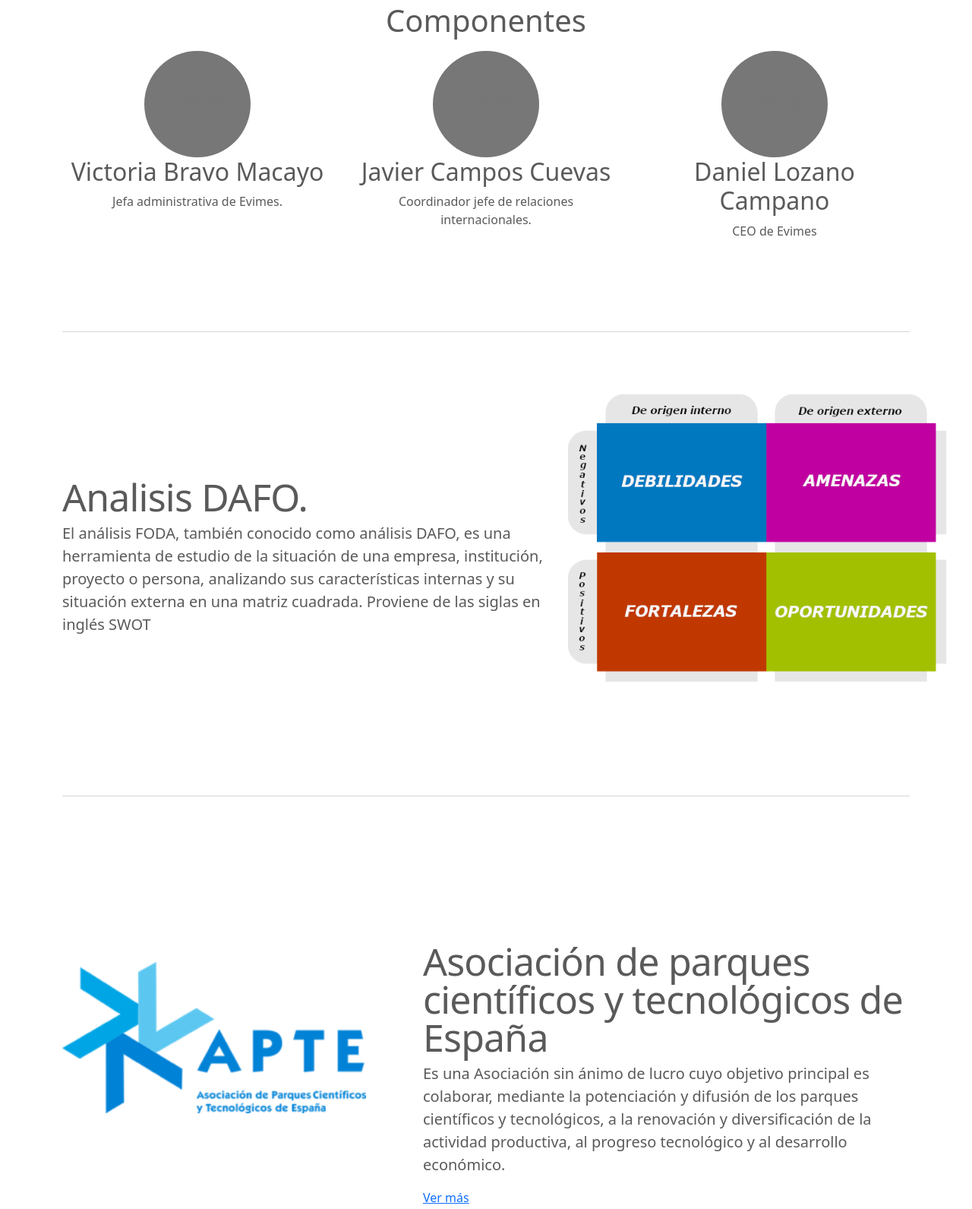
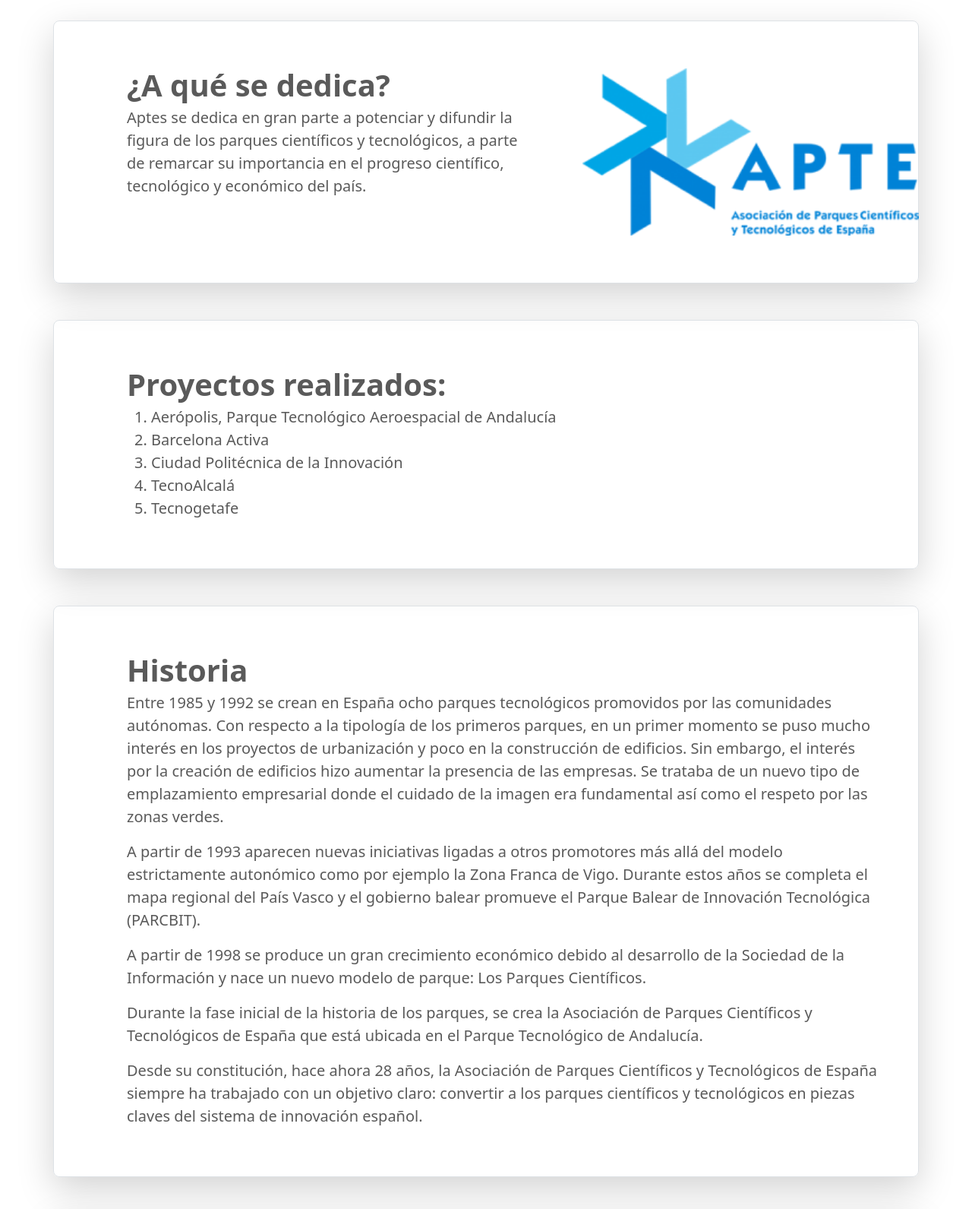
Before and after one commit to Basstreb/Evimes, a plain HTML site: page apte.html in a window 1280 px wide. Shown: the part 142-1733 px from the top of the page at 76% size. Drawn offline with nearby package versions, Linux system fonts and the light colour scheme.

Commit message:
feat: added apte section

```diff
--- a/apte.html
+++ b/apte.html
@@ -5,6 +5,19 @@
     <!-- Required meta tags -->
     <meta charset="utf-8">
     <meta name="viewport" content="width=device-width, initial-scale=1">
+    <link rel="stylesheet" href="https://maxcdn.bootstrapcdn.com/bootstrap/4.0.0/css/bootstrap.min.css"
+        integrity="sha384-Gn5384xqQ1aoWXA+058RXPxPg6fy4IWvTNh0E263XmFcJlSAwiGgFAW/dAiS6JXm" crossorigin="anonymous">
+
+    <script src="https://code.jquery.com/jquery-3.2.1.slim.min.js"
+        integrity="sha384-KJ3o2DKtIkvYIK3UENzmM7KCkRr/rE9/Qpg6aAZGJwFDMVNA/GpGFF93hXpG5KkN" crossorigin="anonymous">
+    </script>
+    <script src="https://cdnjs.cloudflare.com/ajax/libs/popper.js/1.12.9/umd/popper.min.js"
+        integrity="sha384-ApNbgh9B+Y1QKtv3Rn7W3mgPxhU9K/ScQsAP7hUibX39j7fakFPskvXusvfa0b4Q" crossorigin="anonymous">
+    </script>
+    <script src="https://maxcdn.bootstrapcdn.com/bootstrap/4.0.0/js/bootstrap.min.js"
+        integrity="sha384-JZR6Spejh4U02d8jOt6vLEHfe/JQGiRRSQQxSfFWpi1MquVdAyjUar5+76PVCmYl" crossorigin="anonymous">
+    </script>
+
 
     <!-- Bootstrap CSS -->
     <link href="https://cdn.jsdelivr.net/npm/bootstrap@5.1.3/dist/css/bootstrap.min.css" rel="stylesheet"
@@ -18,7 +31,6 @@
     <!-- Favicons -->
     <link rel="icon" href="images/favicon.png" sizes="128x128" type="image/png">
     <meta name="theme-color" content="#7952b3">
-
 
     <style>
         .bd-placeholder-img {
@@ -67,222 +79,146 @@
   ================================================== -->
         <!-- Wrap the rest of the page in another container to center all the content. -->
 
-        <div class="container marketing">
-
-            <!-- Three columns of text below the carousel -->
-            <div class="row" id="team">
-                <h1 class="mb-3">
-                    <center>Componentes</center>
-                </h1>
-                <div class="col-lg-4">
-                    <svg class="bd-placeholder-img rounded-circle" width="140" height="140"
-                        xmlns="http://www.w3.org/2000/svg" role="img" aria-label="Placeholder: 140x140"
-                        preserveAspectRatio="xMidYMid slice" focusable="false">
-                        <title>Placeholder</title>
-                        <rect width="100%" height="100%" fill="#777" /><text x="50%" y="50%" fill="#777"
-                            dy=".3em">140x140</text>
-                    </svg>
-
-                    <h2>Victoria Bravo Macayo</h2>
-                    <p>Jefa administrativa de Evimes.</p>
-                    <!-- <p><a class="btn btn-secondary" href="#">View details &raquo;</a></p> -->
-                </div><!-- /.col-lg-4 -->
-                <div class="col-lg-4">
-                    <svg class="bd-placeholder-img rounded-circle" width="140" height="140"
-                        xmlns="http://www.w3.org/2000/svg" role="img" aria-label="Placeholder: 140x140"
-                        preserveAspectRatio="xMidYMid slice" focusable="false">
-                        <title>Placeholder</title>
-                        <rect width="100%" height="100%" fill="#777" /><text x="50%" y="50%" fill="#777"
-                            dy=".3em">140x140</text>
-                    </svg>
-
-                    <h2>Javier Campos Cuevas</h2>
-                    <p>Coordinador jefe de relaciones internacionales.</p>
-                    <!-- <p><a class="btn btn-secondary" href="#">View details &raquo;</a></p> -->
-                </div><!-- /.col-lg-4 -->
-                <div class="col-lg-4">
-                    <svg class="bd-placeholder-img rounded-circle" width="140" height="140"
-                        xmlns="http://www.w3.org/2000/svg" role="img" aria-label="Placeholder: 140x140"
-                        preserveAspectRatio="xMidYMid slice" focusable="false">
-                        <title>Placeholder</title>
-                        <rect width="100%" height="100%" fill="#777" /><text x="50%" y="50%" fill="#777"
-                            dy=".3em">140x140</text>
-                    </svg>
-
-                    <h2>Daniel Lozano Campano</h2>
-                    <p>CEO de Evimes</p>
-                    <!-- <p><a class="btn btn-secondary" href="#">View details &raquo;</a></p> -->
-                </div><!-- /.col-lg-4 -->
-            </div><!-- /.row -->
-
-
-            <!-- START THE FEATURETTES -->
-
-            <hr class="featurette-divider" id="dafo">
-
-            <div class="flip-card">
-                <div class="flip-card-inner">
-                    <div class="flip-card-front">
-                        <div class="row featurette">
-                            <div class="col-md-7">
-                                <h2 class="featurette-heading">Analisis DAFO.</h2>
-                                <p class="lead">El análisis FODA, también conocido como análisis DAFO, es una
-                                    herramienta de estudio
-                                    de la situación de una empresa, institución, proyecto o persona, analizando sus
-                                    características
-                                    internas y su situación externa en una matriz cuadrada. Proviene de las siglas en
-                                    inglés SWOT
+        <div class="container my-5">
+            <div class="row p-5 pe-lg-0 pt-lg-5 align-items-center rounded-3 border shadow-lg">
+                <div class="col-lg-7 p-3 p-lg-5 pt-lg-3">
+                    <h1 class="fw-bold lh-1">¿A qué se dedica?</h1>
+                    <p class="lead">
+                        Aptes se dedica en gran parte a potenciar y difundir la figura de los parques científicos y
+                        tecnológicos, a parte de remarcar su importancia en el progreso científico, tecnológico y
+                        económico del país.
                     </p>
                 </div>
-                            <div class="col-md-5">
-                                <img src="images/grafico-DAFO.png" alt="" srcset="" width="500px">
+                <div class="col-lg-4">
+                    <img class="rounded-lg-3" src="images/apte.png" alt="" height="220px">
                 </div>
             </div>
         </div>
 
-                    <div class="flip-card-back">
-                        <div class="row">
-                            <table class="table table-primary col me-3">
-                                <thead>
-                                    <tr>
-                                        <th scope="col" class="text-center">DEBILIDADES</th>
-                                    </tr>
-                                </thead>
-                                <tbody>
-                                    <tr>
-                                        <td>Presupuesto limitado 💸</td>
-                                    </tr>
-                                    <tr>
-                                        <td>Dificultad para lanzar el "producto" en el mercado</td>
-                                    </tr>
-                                    <tr>
-                                        <td>Falta de experiencia en el sector</td>
-                                    </tr>
-                                    <tr>
-                                        <td>Plantilla reducida</td>
-                                    </tr>
-                                    <tr>
-                                        <td>Falta de capacidades técnicas en algunas áreas</td>
-                                    </tr>
-                                </tbody>
-                            </table>
-
-                            <table class="table table-warning col">
-                                <thead>
-                                    <tr>
-                                        <th scope="col" colspan="4" class="text-center">AMENAZAS</th>
-                                    </tr>
-                                </thead>
-                                <tbody>
-                                    <tr>
-                                        <td>Disminución en los niveles de renta</td>
-                                    </tr>
-                                    <tr>
-                                        <td>Nuevos competidores</td>
-                                    </tr>
-                                    <tr>
-                                        <td>Descenso del consumo❗️ ⚠️</td>
-                                    </tr>
-                                    <tr>
-                                        <td>Barreras administrativas en la zona o  el sector</td>
-                                    </tr>
-                                    <tr>
-                                        <td>Cambios legistativos que afecten al servicio</td>
-                                    </tr>
-                                </tbody>
-                            </table>
-                        </div>
-                        <div class="row">
-                            <table class="table table-danger col me-3">
-                                <thead>
-                                    <tr>
-                                        <th scope="col" colspan="4" class="text-center">FORTALEZAS</th>
-                                    </tr>
-                                </thead>
-                                <tbody>
-                                    <tr>
-                                        <td>Personal capacitado y motivado</td>
-                                    </tr>
-                                    <tr>
-                                        <td>Tecnología adecuada y web con buena experiencia de usuario</td>
-                                    </tr>
-                                    <tr>
-                                        <td>Buena ubicación (nicho de mercado)</td>
-                                    </tr>
-                                    <tr>
-                                        <td>Asesoramiento y acompañamiento completo de principio a fin</td>
-                                    </tr>
-                                    <tr>
-                                        <td>Especializacion y enfoque en este tipo de servicio</td>                                       </td>
-                                    </tr>
-                                </tbody>
-                            </table>
-
-                            <table class="table table-success col">
-                                <thead>
-                                    <tr>
-                                        <th scope="col" colspan="4" class="text-center">OPORTUNIDADES</th>
-                                    </tr>
-                                </thead>
-                                <tbody>
-                                    <tr>
-                                        <td>Mejorar la imagen del servicio</td>
-                                    </tr>
-                                    <tr>
-                                        <td>Aparición de nuevos nichos compatibles</td>
-                                    </tr>
-                                    <tr>
-                                        <td>Colaborar en el avance de otras empresas</td>
-                                    </tr>
-                                    <tr>
-                                        <td>Apoyar el emprendimiento e impulsar la economía</td>
-                                    </tr>
-                                </tbody>
-                            </table>
-                        </div>
+        <div class="container my-5">
+            <div class="row p-5 pb-0 pe-lg-0 pt-lg-5 align-items-center rounded-3 border shadow-lg">
+                <div class="p-3 p-lg-5 pt-lg-3">
+                    <h1 class="fw-bold lh-1">Proyectos realizados:</h1>
+                    <ol class="lead">
+                        <li>Aerópolis, Parque Tecnológico Aeroespacial de Andalucía</li>
+                        <li>Barcelona Activa</li>
+                        <li>Ciudad Politécnica de la Innovación</li>
+                        <li>TecnoAlcalá</li>
+                        <li>Tecnogetafe</li>
+                        <ol />
                 </div>
             </div>
         </div>
 
-            <hr class="featurette-divider" id="apte">
-
-            <div class="row featurette d-flex align-items-center">
-                <div class="col-md-7 order-md-2">
-                    <h2 class="featurette-heading">Asociación de parques científicos y tecnológicos de España</h2>
-                    <p class="lead">Es una Asociación sin ánimo de lucro cuyo objetivo principal es colaborar, mediante la potenciación y difusión de los parques científicos y tecnológicos, a la renovación y diversificación de la actividad productiva, al progreso tecnológico y al desarrollo económico.</p>
-                    <p><a href="apte.html">Ver más</a></p>
+        <div class="container my-5">
+            <div class="row p-5 pb-0 pe-lg-0 pt-lg-5 align-items-center rounded-3 border shadow-lg">
+                <div class="p-3 p-lg-5 pt-lg-3">
+                    <h1 class="fw-bold lh-1">Historia</h1>
+                    <p class="lead">
+                        Entre 1985 y 1992 se crean en España ocho parques tecnológicos promovidos por las comunidades
+                        autónomas. Con respecto a la tipología de los primeros parques, en un primer momento se puso
+                        mucho interés en los proyectos de urbanización y poco en la construcción de edificios. Sin
+                        embargo, el interés por la creación de edificios hizo aumentar la presencia de las empresas. Se
+                        trataba de un nuevo tipo de emplazamiento empresarial donde el cuidado de la imagen era
+                        fundamental así como el respeto por las zonas verdes.
+                    </p>
+                    <p class="lead">
+                        A partir de 1993 aparecen nuevas iniciativas ligadas a otros promotores más allá del modelo
+                        estrictamente autonómico como por ejemplo la Zona Franca de Vigo. Durante estos años se
+                        completa el mapa regional del País Vasco y el gobierno balear promueve el Parque Balear de
+                        Innovación Tecnológica (PARCBIT).
+                    </p>
+                    <p class="lead">
+                        A partir de 1998 se produce un gran crecimiento económico debido al desarrollo de la
+                        Sociedad de la Información y nace un nuevo modelo de parque: Los Parques Científicos.
+                    </p>
+                    <p class="lead">
+                        Durante la fase inicial de la historia de los parques, se crea la Asociación de Parques
+                        Científicos y Tecnológicos de España que está ubicada en el Parque Tecnológico de Andalucía.
+                    </p>
+                    <p class="lead">
+                        Desde su constitución, hace ahora 28 años, la Asociación de Parques Científicos y Tecnológicos
+                        de España siempre ha trabajado con un objetivo claro: convertir a los parques científicos y
+                        tecnológicos en piezas claves del sistema de innovación español.
+                    </p>
                 </div>
-                <div class="col-md-5 order-md-1">
-                    <img src="images/apte.png" alt="" srcset="" width="400px">
             </div>
         </div>
 
-            <hr class="featurette-divider">
-
-            <!-- <div class="row featurette">
-                <div class="col-md-7">
-                    <h2 class="featurette-heading">And lastly, this one. <span class="text-muted">Checkmate.</span></h2>
-                    <p class="lead">And yes, this is the last block of representative placeholder content. Again, not
-                        really intended to be actually read, simply here to give you a better view of what this would
-                        look like with some actual content. Your content.</p>
+        <div class="container my-5">
+            <div class="row p-5 pb-0 pe-lg-0 pt-lg-5 align-items-center rounded-3 border shadow-lg">
+                <div class="p-3 p-lg-5 pt-lg-3">
+                    <h1 class="fw-bold lh-1">¿Qué son los parques científicos?¿Qué hacen?</h1>
+                    <p class="lead">
+                        Un Parque Científico y/o Tecnológico se trata de un proyecto, generalmente asociado a un espacio
+                        físico:
+                    </p>
+                    <ol class="lead">
+                        <li>Mantiene relaciones formales y operativas con las universidades, centros de investigación y
+                            otras instituciones de educación superior.
+                        </li>
+                        <li>Está diseñado para alentar la formación y el crecimiento de empresas basadas en el
+                            conocimiento y de otras organizaciones de alto valor añadido pertenecientes al sector
+                            terciario, normalmente residentes en el propio Parque.
+                        </li>
+                        <li>Posee un organismo estable de gestión que impulsa la transferencia de tecnología y fomenta
+                            la innovación entre las empresas y organizaciones usuarias del Parque.
+                        </li>
+                    </ol>
                 </div>
-                <div class="col-md-5">
-                    <svg class="bd-placeholder-img bd-placeholder-img-lg featurette-image img-fluid mx-auto" width="500"
-                        height="500" xmlns="http://www.w3.org/2000/svg" role="img" aria-label="Placeholder: 500x500"
-                        preserveAspectRatio="xMidYMid slice" focusable="false">
-                        <title>Placeholder</title>
-                        <rect width="100%" height="100%" fill="#eee" /><text x="50%" y="50%" fill="#aaa"
-                            dy=".3em">500x500</text>
-                    </svg>
-
             </div>
         </div>
 
-            <hr class="featurette-divider"> -->
+        <div class="container my-5">
+            <div class="row p-5 pb-0 pe-lg-0 pt-lg-5 align-items-center rounded-3 border shadow-lg">
+                <div class="p-3 p-lg-5 pt-lg-3">
+                    <h1 class="fw-bold lh-1">Miembros:</h1>
+                    <p class="lead">
+                        Los miembros están divididos en:
+                    </p>
+                    <ol class="lead">
+                        <li>Socios</li>
+                        <li>Afiliados</li>
+                        <li>Colaboradores</li>
+                        <li>Socios de honor</li>
+                    </ol>
+                    <p><a href="https://www.apte.org/tipologia-de-miembros" target="_blank">Pinche aquí para acceder a
+                            una lista de todos ellos.</a></p>
+                </div>
+            </div>
+        </div>
 
-            <!-- /END THE FEATURETTES -->
+        <div class="container my-5">
+            <div class="row p-5 pe-lg-0 pt-lg-5 align-items-center rounded-3 border shadow-lg">
+                <div class="col-lg-7 p-3 p-lg-5 pt-lg-3">
+                    <h1 class="fw-bold lh-1">Datos:</h1>
+                    <p class="lead">
+                        La Asociación de Parques Científicos y Tecnológicos de España (APTE) cuenta con 62 miembros (52
+                        Socios, 1 Afiliado, 8 Colaboradores y 1 miembro Socio de Honor).
+                    </p>
+                    <p class="lead">
+                        De estos 62 miembros, los 52 miembros Socios se encuentran operativos.
+                    </p>
+                    <p class="lead">
+                        A continuación, se muestra un gráfico con la evolución de los miembros de la APTE desde 1994
+                        hasta finales de 2021.
+                    </p>
+                </div>
+                <div class="col-lg-4">
+                    <img class="rounded-lg-3" src="images/MIEMBROS_WEB.jpg" alt="" height="220px">
+                </div>
 
-        </div><!-- /.container -->
+                <div class="col-lg-7 p-3 p-lg-5 pt-lg-3">
+                    <p class="lead">
+                        He aquí una gráfica sobre los diferentes sectores que abarcan los parques científicos
+                        construidos:
+                    </p>
+                </div>
+                <div class="col-lg-4">
+                    <img class="rounded-lg-3" src="images/SECTORES.png" alt="" width="500px">
+                </div>
+            </div>
+        </div>
 
 
         <!-- FOOTER -->
```
Also changed, not shown: images/MIEMBROS_WEB.jpg (added), images/SECTORES.png (added), 1 other file. Lines whose indentation alone changed are shown as unchanged.
